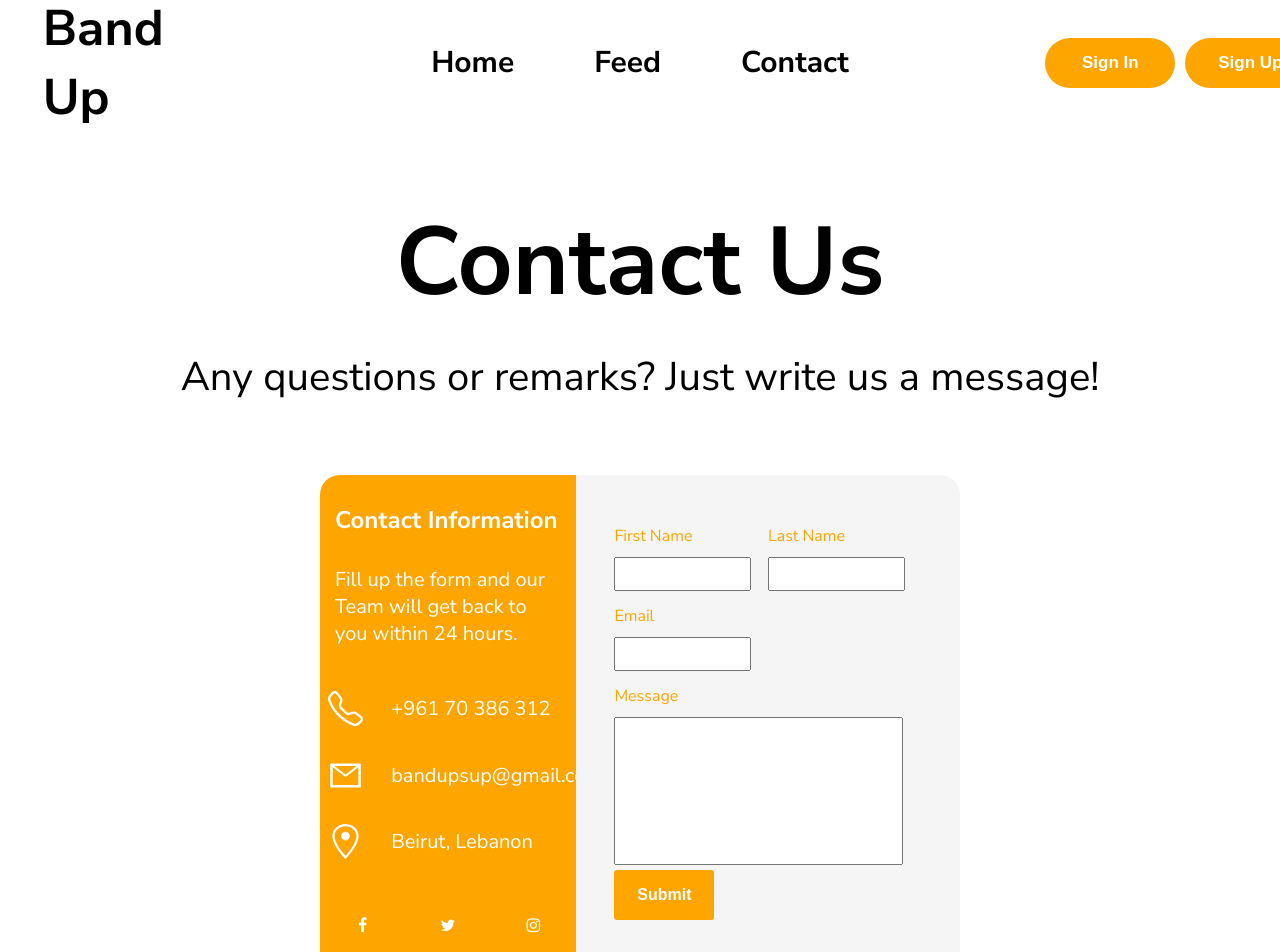
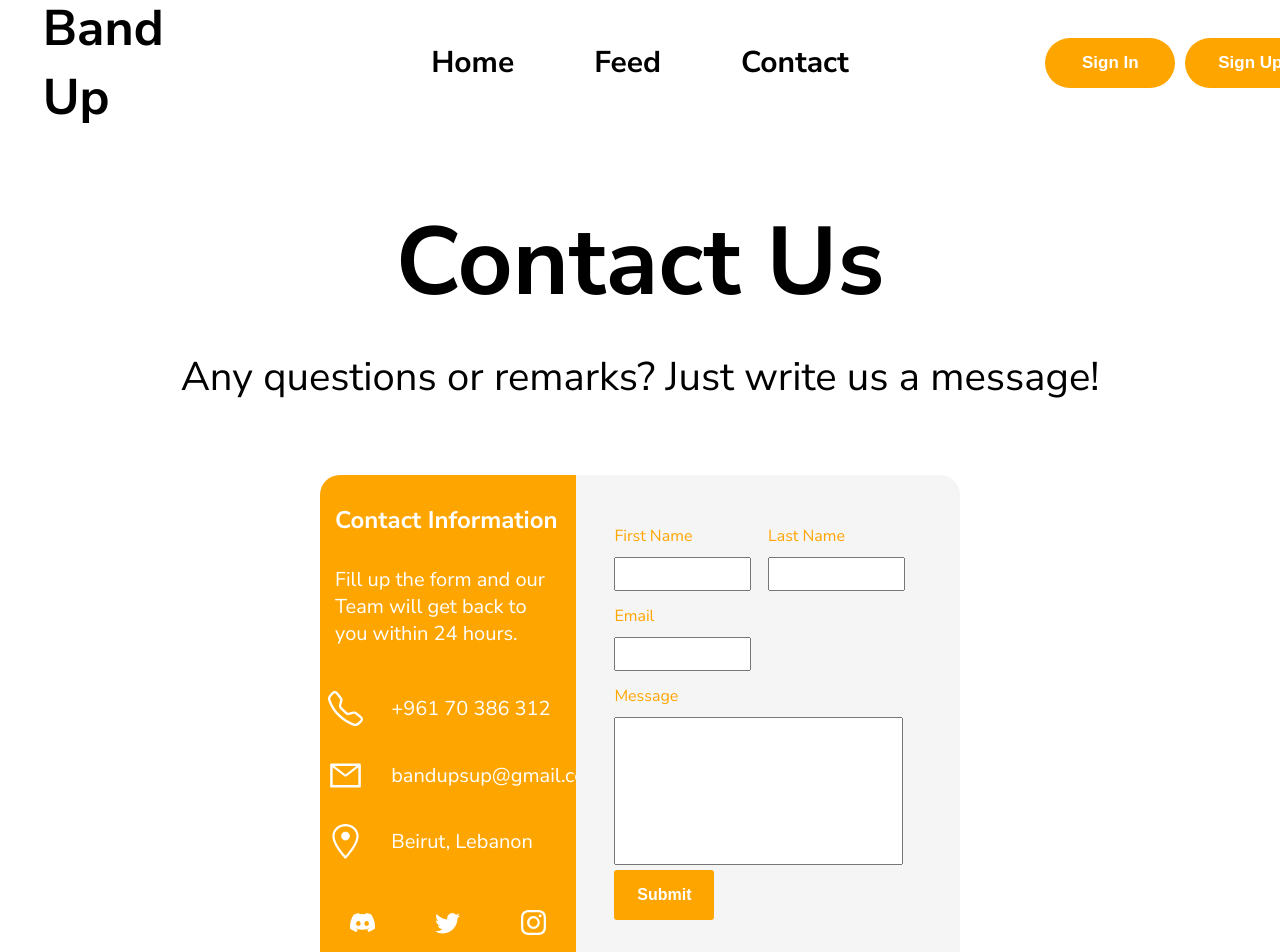
Before and after one commit to OmarZalat/Band-Up, a Next.js app: page /contact in a window 1280 px wide. Shown: the top 952 px of the page. Built offline with nearby package versions, Linux system fonts and the light colour scheme.

Commit message:
fixed alerts, edited privacy policy and terms pages, added alt to images in Home

```diff
--- a/src/components/MyBand/myBandSettingsTab.js
+++ b/src/components/MyBand/myBandSettingsTab.js
@@ -10,7 +10,7 @@ function MyBandSettingsTab() {
   const [memberRoleOptions, setMemberRoleOptions] = useState([
     "Vocalist",
     "Lead Guitarist",
-    "Rythem Guitarist",
+    "Rhythm Guitarist",
     "Bassist",
     "Drummer",
     "Keyboardist",
--- a/src/pages/contact.js
+++ b/src/pages/contact.js
@@ -2,12 +2,16 @@ import telephone from "../../public/telephone.png";
 import mail from "../../public/mail.png";
 import location from "../../public/location.png";
 import NavigationBar from "../../src/components/UI/navigationBar";
+import Link from "next/link";
 import Footer from "../../src/components/UI/footer";
 import { useRef } from "react";
 import Image from "next/image";
 import { BsTelephone } from "react-icons/bs";
 import { AiOutlineMail } from "react-icons/ai";
 import { GoLocation } from "react-icons/go";
+import { BsDiscord } from "react-icons/bs";
+import { BsInstagram } from "react-icons/bs";
+import { BsTwitter } from "react-icons/bs";
 function Contact() {
   const firstNameInput = useRef();
   const lastNameInput = useRef();
@@ -94,9 +98,27 @@ function Contact() {
             </div>
             <div id="description-3">
               <div id="socials-div">
-                <a href="#" className="fa fa-facebook fa-1x"></a>
-                <a href="#" className="fa fa-twitter fa-1x"></a>
-                <a href="#" className="fa fa-instagram fa-1x"></a>
+                <Link
+                  href="https://discord.gg/8dv2hTpENZ"
+                  className="socials_icons_contact_information"
+                  target="_blank"
+                >
+                  <BsDiscord size={25} />
+                </Link>
+                <Link
+                  href="https://twitter.com/BandUp_LB"
+                  className="socials_icons_contact_information"
+                  target="_blank"
+                >
+                  <BsTwitter size={25} />
+                </Link>
+                <Link
+                  href="https://www.instagram.com/bandup_lb/"
+                  className="socials_icons_contact_information"
+                  target="_blank"
+                >
+                  <BsInstagram size={25} />
+                </Link>
               </div>
             </div>
           </div>
--- a/src/pages/privacyPolicy.js
+++ b/src/pages/privacyPolicy.js
@@ -104,7 +104,8 @@ function PrivacyPolicy() {
             <li>
               If you have previously agreed to us using your personal
               information for direct marketing purposes, you may change your
-              mind at any time by emailing us at [insert email address].
+              mind at any time by emailing us at{" "}
+              <a href="mailto:bandupsup@gmail.com">bandupsup@gmail.com</a>.
             </li>
           </ul>
           <p>
@@ -115,7 +116,8 @@ function PrivacyPolicy() {
           <p>
             Overall, we value your privacy and are committed to protecting your
             personal information. If you have any questions or concerns about
-            our privacy policy, please contact us at [insert email address].
+            our privacy policy, please contact us at{" "}
+            <a href="mailto:bandupsup@gmail.com">bandupsup@gmail.com</a>.
           </p>
         </div>
       </div>
--- a/src/styles/contact.css
+++ b/src/styles/contact.css
@@ -113,18 +113,13 @@
 
 #socials-div {
   display: flex;
-  justify-content: flex-start;
+  justify-content: space-around;
   align-items: center;
   width: 100%;
   height: 100%;
 }
 
-.fa {
-  padding: 20px;
-  font-size: 30px;
-  width: 50px;
-  text-align: center;
-  text-decoration: none;
+.socials_icons_contact_information {
   color: white;
 }
 
--- a/src/styles/myBand.css
+++ b/src/styles/myBand.css
@@ -21,7 +21,7 @@
 
 #myband_header_cover_image {
   display: flex;
-  align-items: end;
+  align-items: flex-end;
   width: 100%;
   height: 100%;
 }
```
Also changed, not shown: src/pages/feed.js (+14 -0 lines), src/pages/index.js (+5 -5 lines), src/pages/termsAndConditions.js (+3 -4 lines).
